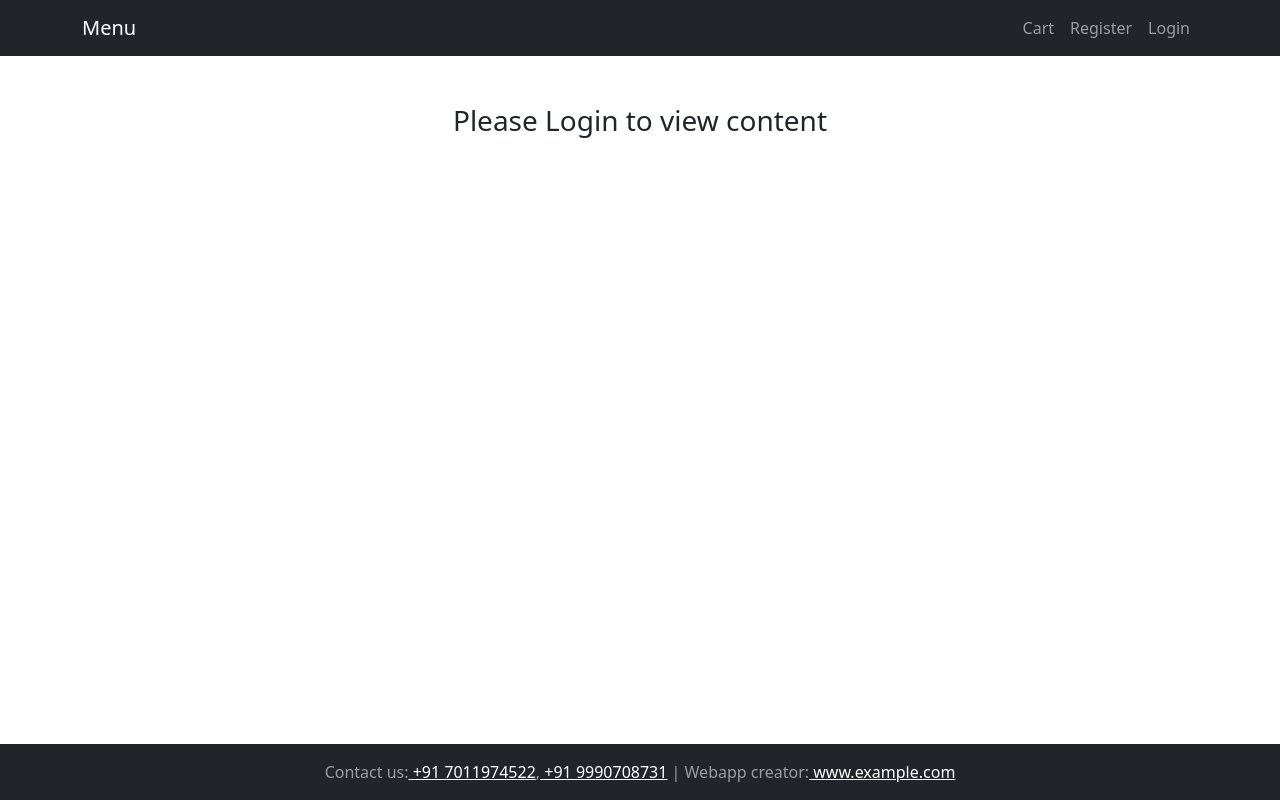
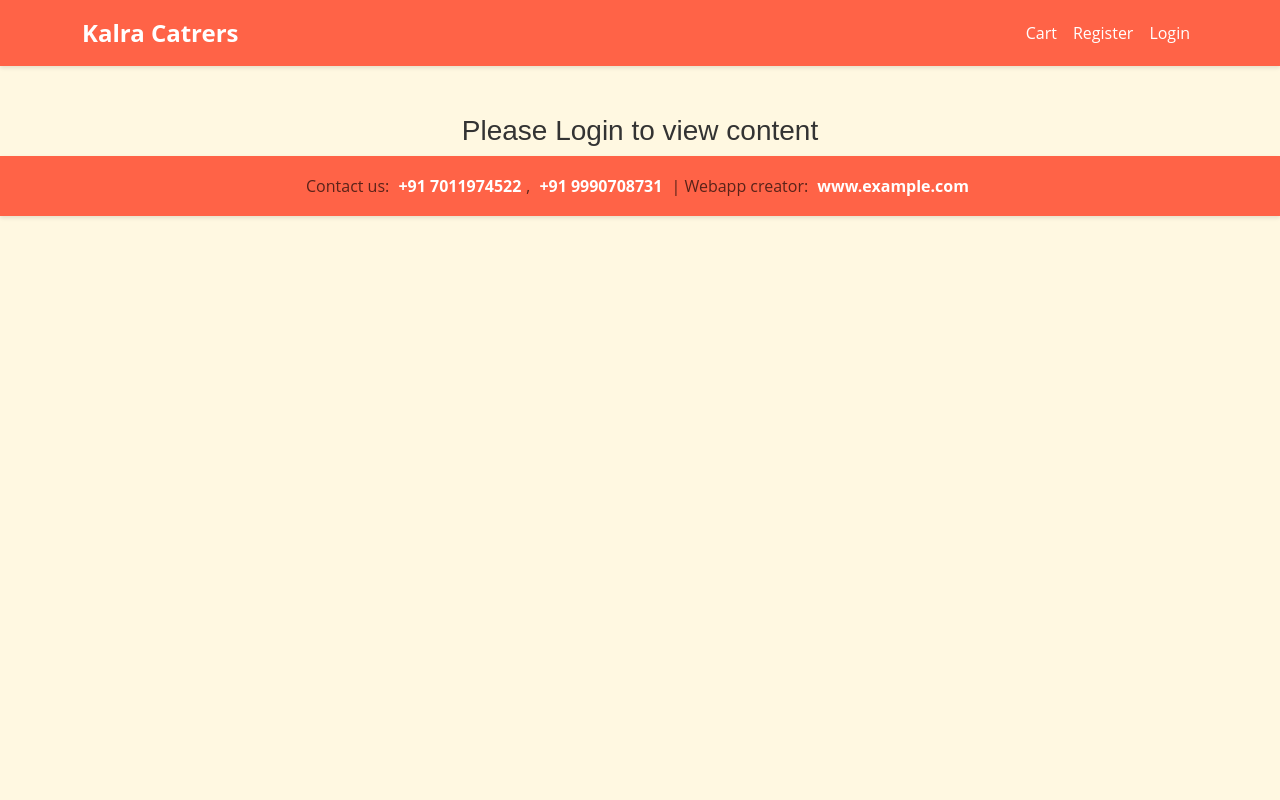
Before and after one commit to bhavyak13/hotel-bites, a React (Vite) app: page /hotel-bites/cart in a window 1280 px wide. Built offline with nearby package versions, Linux system fonts and the light colour scheme; no server answers.

Commit message:
UI improvements

```diff
--- a/src/App.css
+++ b/src/App.css
@@ -1,3 +1,22 @@
+:root {
+    --primary-color: #FF6347; /* Tomato Red */
+    --secondary-color: #FFF8E1; /* Light Yellow (Secondary - for backgrounds) */
+    --accent-color: #FFD700; /* Gold (Accent - for buttons, highlights) */
+    --text-color: #333333; /* Dark Gray (Text) */
+    --text-light-color: #FFFFFF; /* White (for text over dark backgrounds) */
+     --heading-font: 'Montserrat', sans-serif;
+     --body-font: 'Open Sans', sans-serif;
+    --border-radius: 8px; /* Consistent border radius */
+    --box-shadow: 0 2px 4px rgba(0, 0, 0, 0.1); /* Subtle shadow */
+}
+
 body {
-    padding-bottom: 60px; /* Adjust this value to match the height of the FooterBar */
+    font-family: var(--body-font);
+    color: var(--text-color);
+    padding-bottom: 100px;
+    background-color: var(--secondary-color);
 }
+
+h1, h2, h3, h4, h5, h6 {
+    font-family: var(--heading-font);
+}
--- a/src/components/FoodCard.jsx
+++ b/src/components/FoodCard.jsx
@@ -6,13 +6,9 @@ import Card from "react-bootstrap/Card";
 import { useFirebase } from "../context/Firebase";
 
 const FoodCard = (data) => {
-
   const { id, name, description, status, firstVariant, productImage } = data;
 
-  // // console.log("BK data", data);
-
   const firebase = useFirebase();
-
   const navigate = useNavigate();
   const [url, setURL] = useState(null);
 
@@ -20,38 +16,58 @@ const FoodCard = (data) => {
     if (productImage) {
       firebase.getImageURL(productImage).then((url) => setURL(url));
     }
-  }, [productImage]); // Added dependency
+  }, [productImage]);
 
   const redirectToOtherPages = (pageName) => {
     const productId = id;
-    let link = '';
+    let link = "";
 
-    if (pageName === 'detail') {
+    if (pageName === "detail") {
       link = `/products/${productId}`;
     } else {
       link = `/products/${productId}/variants/new`;
     }
 
-    navigate(link)
-  }
+    navigate(link);
+  };
 
+  // Determine card styles and button behavior based on status
+  const isActive = status === "active";
+  const cardStyle = !firebase.isAdmin
+    ? {
+        width: "18rem",
+        margin: "25px",
+        backgroundColor: isActive ? "white" : "#f8f9fa", // Grey background for inactive
+        opacity: isActive ? 1 : 0.6, // Reduce opacity for inactive
+        pointerEvents: isActive ? "auto" : "none", // Disable interactions for inactive
+      }
+    : {
+        width: "18rem",
+        margin: "25px",
+      }; // No special styles for admin
 
   return (
-    <Card style={{ width: "18rem", margin: "25px" }}>
+    <Card style={cardStyle}>
       {url && <Card.Img variant="top" src={url} alt={name} />}
       <Card.Body>
         <Card.Title>{name}</Card.Title>
         <Card.Text>{description}</Card.Text>
-        <Card.Text>Status: <strong>{status}</strong></Card.Text>
-        <Card.Text>Price: <strong>₹ {firstVariant?.priceOriginal || firstVariant?.priceOffer}</strong></Card.Text>
-        <Button onClick={() => redirectToOtherPages("detail")} variant="primary">
-          Details
-        </Button>
-        {firebase.isAdmin &&
+        {firebase.isAdmin && (
+          <Card.Text>Status: <strong>{status}</strong></Card.Text>
+        )}
+        <Card.Text>
+          Price: <strong>₹ {firstVariant?.priceOriginal || firstVariant?.priceOffer}</strong>
+        </Card.Text>
+        {!firebase.isAdmin && isActive && (
+          <Button onClick={() => redirectToOtherPages("detail")} variant="primary">
+            Details
+          </Button>
+        )}
+        {firebase.isAdmin && (
           <Button onClick={() => redirectToOtherPages("variant")} variant="primary">
             Add New Variant
           </Button>
-        }
+        )}
       </Card.Body>
     </Card>
   );
--- /dev/null
+++ b/src/components/FooterBar.css
@@ -0,0 +1,19 @@
+.footer-bar {
+  position: sticky;
+  bottom: 0;
+  background-color: var(--primary-color); /* Use the primary color */
+    z-index: 1000;
+    box-shadow: var(--box-shadow); /* Add a subtle shadow */
+    padding: 10px 20px;
+}
+
+.footer-bar a {
+    color: var(--text-light-color); /* Ensure links match the footer text color */
+    text-decoration: none; /* Remove underline from links */
+    margin: 0 5px; /* Add spacing between links */
+    font-weight: bold; /* Make links bold */
+  }
+
+  .main-content {
+    flex: 1; /* Push the footer to the bottom */
+  }
--- a/src/components/FooterBar.jsx
+++ b/src/components/FooterBar.jsx
@@ -1,10 +1,11 @@
 import React from "react";
 import Container from "react-bootstrap/Container";
 import Navbar from "react-bootstrap/Navbar";
+import "./FooterBar.css"; // Import the CSS file for additional styling
 
 const FooterBar = () => {
   return (
-    <Navbar bg="dark" variant="dark" fixed="bottom">
+    <Navbar className="footer-bar">
       <Container className="justify-content-center">
         <Navbar.Text>
           Contact us:
--- /dev/null
+++ b/src/components/Navbar.css
@@ -0,0 +1,31 @@
+.navbar {
+    position: sticky;
+    top: 0;
+    background-color: var(--primary-color); /* Use the primary color */
+    z-index: 1000;
+    box-shadow: var(--box-shadow); /* Add a subtle shadow */
+    padding: 10px 20px;
+}
+
+.navbar-brand {
+    font-weight: bold;
+    font-size: 1.5rem;
+    color: var(--text-light-color); /* Use the light text color */
+}
+
+.btn-light {
+background-color: var(--text-light-color); /* White */
+color: var(--primary-color); /* Primary color text */
+border: none; /* Remove border */
+border-radius: var(--border-radius);
+padding: 8px 16px;
+transition: background-color 0.3s ease;
+}
+
+.btn-light:hover {
+background-color: var(--accent-color); /* Accent color on hover */
+}
+
+.navbar-nav .nav-link {
+    color: var(--text-light-color);
+}
--- a/src/components/Navbar.jsx
+++ b/src/components/Navbar.jsx
@@ -4,6 +4,7 @@ import Container from "react-bootstrap/Container";
 import Nav from "react-bootstrap/Nav";
 import Navbar from "react-bootstrap/Navbar";
 import { useFirebase } from "../context/Firebase";
+import "./Navbar.css"; // Import the CSS file
 
 const BASE_URL = "/hotel-bites";
 
@@ -13,9 +14,9 @@ const MyNavbar = () => {
   const { isAdmin, isDeliveryPartner } = firebase;
 
   return (
-    <Navbar bg="dark" variant="dark">
+    <Navbar>
       <Container>
-        <Navbar.Brand as={Link} to={`/`}>Menu</Navbar.Brand>
+        <Navbar.Brand as={Link} to={`/`}>Kalra Catrers</Navbar.Brand>
         <Nav className="ms-auto"> {/* Added ms-auto to shift items to the right */}
           {isAdmin &&
             <Nav.Link as={Link} to={`/products/new`}>Add New Product</Nav.Link>
--- a/src/pages/DeliveryPartnerOrderScreen.jsx
+++ b/src/pages/DeliveryPartnerOrderScreen.jsx
@@ -1,14 +1,10 @@
 import React, { useEffect, useState } from "react";
 import { useFirebase } from "../context/Firebase";
-import { Card, ListGroup, Alert, Spinner, Form, Button } from "react-bootstrap";
+import { Card, ListGroup, Alert, Spinner, Form, Button, Image } from "react-bootstrap";
 import { useNavigate } from "react-router-dom";
 import OrderFoodCard from "../components/OrderFoodCard";
 
 const ORDER_STATUSES = [
-  // "Created",
-  // "Processing",
-  // "Preparing",
-  // "Ready for Pickup",
   "Out for Delivery",
   "Delivered",
   "Cancelled"
@@ -18,6 +14,8 @@ const DeliveryPartnerOrderScreen = () => {
   const firebase = useFirebase();
   const [orders, setOrders] = useState([]);
   const [loading, setLoading] = useState(true);
+  const [selectedPaymentMode, setSelectedPaymentMode] = useState({}); // Track payment mode for each order
+  const [qrCodeUrl, setQrCodeUrl] = useState(null); // Store QR code URL
   const navigate = useNavigate();
 
   // console.log("BK DeliveryPartnerOrderScreen orders:", orders);
@@ -56,7 +54,6 @@ const DeliveryPartnerOrderScreen = () => {
     }
   };
 
-
   useEffect(() => {
     getOrders();
   }, [firebase]);
@@ -68,6 +65,20 @@ const DeliveryPartnerOrderScreen = () => {
     setLoading(false);
   };
 
+  const handlePaymentModeChange = async (orderId, mode) => {
+    setSelectedPaymentMode((prev) => ({
+      ...prev,
+      [orderId]: mode
+    }));
+
+    if (mode === "Spot Online Payment") {
+      // Fetch QR code URL from Firebase Storage
+      const qrUrl = await firebase.getQrCodeUrl(); // Replace with your Firebase function to fetch the QR code URL
+      setQrCodeUrl(qrUrl);
+    } else {
+      setQrCodeUrl(null); // Clear QR code if "Cash" is selected
+    }
+  };
 
   const formattedDate = (_createdDate) => {
     if (_createdDate)
@@ -80,8 +91,7 @@ const DeliveryPartnerOrderScreen = () => {
         second: '2-digit',
       });
     else return "";
-  }
-
+  };
 
   if (loading) {
     return (
@@ -109,12 +119,7 @@ const DeliveryPartnerOrderScreen = () => {
             <h5>Order ID: {order.orderId}</h5>
           </Card.Header>
           <Card.Body>
-            <h6>
-              Status: {order.status}
-            </h6>
-
-
-
+            <h6>Status: {order.status}</h6>
             <h6>Final Price: ₹{order.finalPrice}</h6>
             <h6>Address: {order?.address}</h6>
 
@@ -122,8 +127,7 @@ const DeliveryPartnerOrderScreen = () => {
             {/* Display created date */}
             {order?._createdDate && (
               <h6>
-                Created Date:{" "}
-                {formattedDate(order?._createdDate)}
+                Created Date: {formattedDate(order?._createdDate)}
               </h6>
             )}
 
@@ -132,33 +136,52 @@ const DeliveryPartnerOrderScreen = () => {
             <ListGroup>
               {order.purchasedItems?.map((item, idx) => (
                 <ListGroup.Item key={idx}>
-                  <OrderFoodCard
-                    key={item.id}
-                    id={item.id}
-                    {...item}
-                  />
+                  <OrderFoodCard key={item.id} id={item.id} {...item} />
                 </ListGroup.Item>
               ))}
             </ListGroup>
+
+            <div className="mt-3">
+              <h6>Select Payment Mode:</h6>
               <Button
-              onClick={() => {
-                handleStatusChange(order.id, 'Delivered')
-              }}
+                variant={selectedPaymentMode[order.id] === "Cash" ? "primary" : "outline-primary"}
+                onClick={() => handlePaymentModeChange(order.id, "Cash")}
+                className="me-2"
+              >
+                Cash
+              </Button>
+              <Button
+                variant={selectedPaymentMode[order.id] === "Spot Online Payment" ? "primary" : "outline-primary"}
+                onClick={() => handlePaymentModeChange(order.id, "Spot Online Payment")}
+              >
+                Spot Online Payment
+              </Button>
+            </div>
+
+            {selectedPaymentMode[order.id] === "Spot Online Payment" && qrCodeUrl && (
+              <div className="mt-3 text-center">
+                <h6>Scan the QR Code for Payment:</h6>
+                <Image src={qrCodeUrl} alt="QR Code" fluid style={{ maxWidth: "200px" }} />
+              </div>
+            )}
+
+            <div className="mt-3">
+              <Button
+                onClick={() => handleStatusChange(order.id, "Delivered")}
                 variant="success"
-              disabled={order.status === 'Delivered' || order.status === 'Cancelled'}
+                disabled={order.status === "Delivered" || order.status === "Cancelled"}
+                className="me-2"
               >
-              Order delivered
+                Order Delivered
               </Button>
-
               <Button
-              onClick={() => {
-                handleStatusChange(order.id, 'Cancelled')
-              }}
+                onClick={() => handleStatusChange(order.id, "Cancelled")}
                 variant="danger"
-              disabled={order.status === 'Delivered' || order.status === 'Cancelled'}
+                disabled={order.status === "Delivered" || order.status === "Cancelled"}
               >
                 Order Cancelled
               </Button>
+            </div>
           </Card.Body>
         </Card>
       ))}
--- a/src/pages/Home.jsx
+++ b/src/pages/Home.jsx
@@ -4,22 +4,54 @@ import { useFirebase } from "../context/Firebase";
 import FoodCard from "../components/FoodCard";
 import "../pages/home.css";
 import { Spinner } from "react-bootstrap";
+import { Button } from "react-bootstrap";
+import FooterBar from "../components/FooterBar";
 
 const HomePage = () => {
   const firebase = useFirebase();
-  const [data, setData] = useState([]);
-    const [loading, setLoading] = useState(true);
+  const [data, setData] = useState([]); // Original data fetched from Firebase
+  const [filteredData, setFilteredData] = useState([]); // Data filtered based on search input
+  const [loading, setLoading] = useState(true);
+  const [loadingStatus, setLoadingStatus] = useState(true);
+  const [searchQuery, setSearchQuery] = useState(""); // State for search input
+  const [siteIsOpen, setSiteIsOpen] = useState(true); // Assume site is open by default
 
 
   useEffect(() => {
     const fetchProducts = async () => {
-      await firebase.fetchProductsWithFirstVariant().then((data) => setData(data));
+      await firebase.fetchProductsWithFirstVariant().then((data) => {
+        setData(data);
+        setFilteredData(data); // Initialize filtered data with all products
+      });
       setLoading(false);
-    }
+    };
     fetchProducts();
   }, []);
 
+  useEffect(() => {
+        const fetchSiteStatus = async () => {
+          const isOpen = await firebase.getSiteStatus();
+          setSiteIsOpen(isOpen);
+          setLoadingStatus(false);
+        };
+        fetchSiteStatus();
+      }, []);
+
+  // Handle search input changes
+  const handleSearch = (e) => {
+    const query = e.target.value.toLowerCase();
+    setSearchQuery(query);
+
+    // Filter the data based on the search query
+    const filtered = data.filter((item) =>
+      item.name.toLowerCase().includes(query) || // Match by name
+      item.description.toLowerCase().includes(query) // Match by description
+    );
+    setFilteredData(filtered);
+  };
+
   if (loading) {
+
     return (
       <div className="text-center mt-5">
         <Spinner animation="border" />
@@ -29,19 +61,18 @@ const HomePage = () => {
   }
 
 
-
   return (
     <div className="home-page">
       {/* Advertisement Space */}
       <div className="ad-container">Advertising space</div>
 
       {/* Header */}
-      <div className="header">
+      {/* <div className="header">
         <div className="menu-title">Menu</div>
         <div className="cart-icon-container">
           <div className="cart-icon">🛒</div>
         </div>
-      </div>
+      </div> */}
 
       {/* Search Bar */}
       <div className="search-container">
@@ -49,18 +80,21 @@ const HomePage = () => {
           type="text"
           className="search-input"
           placeholder="Search for food..."
+          value={searchQuery}
+          onChange={handleSearch} // Call handleSearch on input change
         />
       </div>
 
       {/* Food Menu */}
       <div className="menu-container">
         <div className="menu-list">
-          {data?.map((item) => (
-            <FoodCard
-              key={item.id}
-              {...item}
-            />
-          ))}
+          {filteredData.length > 0 ? (
+            filteredData.map((item) => (
+              <FoodCard key={item.id} {...item} />
+            ))
+          ) : (
+            <p className="text-center mt-4">No items match your search.</p>
+          )}
         </div>
       </div>
     </div>
--- a/src/pages/home.css
+++ b/src/pages/home.css
@@ -2,6 +2,8 @@
 .home-page {
     font-family: Arial, sans-serif;
     padding: 20px;
+    background-color: var(--secondary-color);
+
   }
 
   /* Advertisement */
@@ -25,6 +27,7 @@
   .menu-title {
     font-size: 2rem;
     font-weight: bold;
+    color: var(--primary-color);
   }
   .cart-icon-container {
       margin-right: 10px;
```
Also changed, not shown: src/pages/AdminScreen.jsx (deleted, +0 -62 lines). Lines whose indentation alone changed are shown as unchanged.
